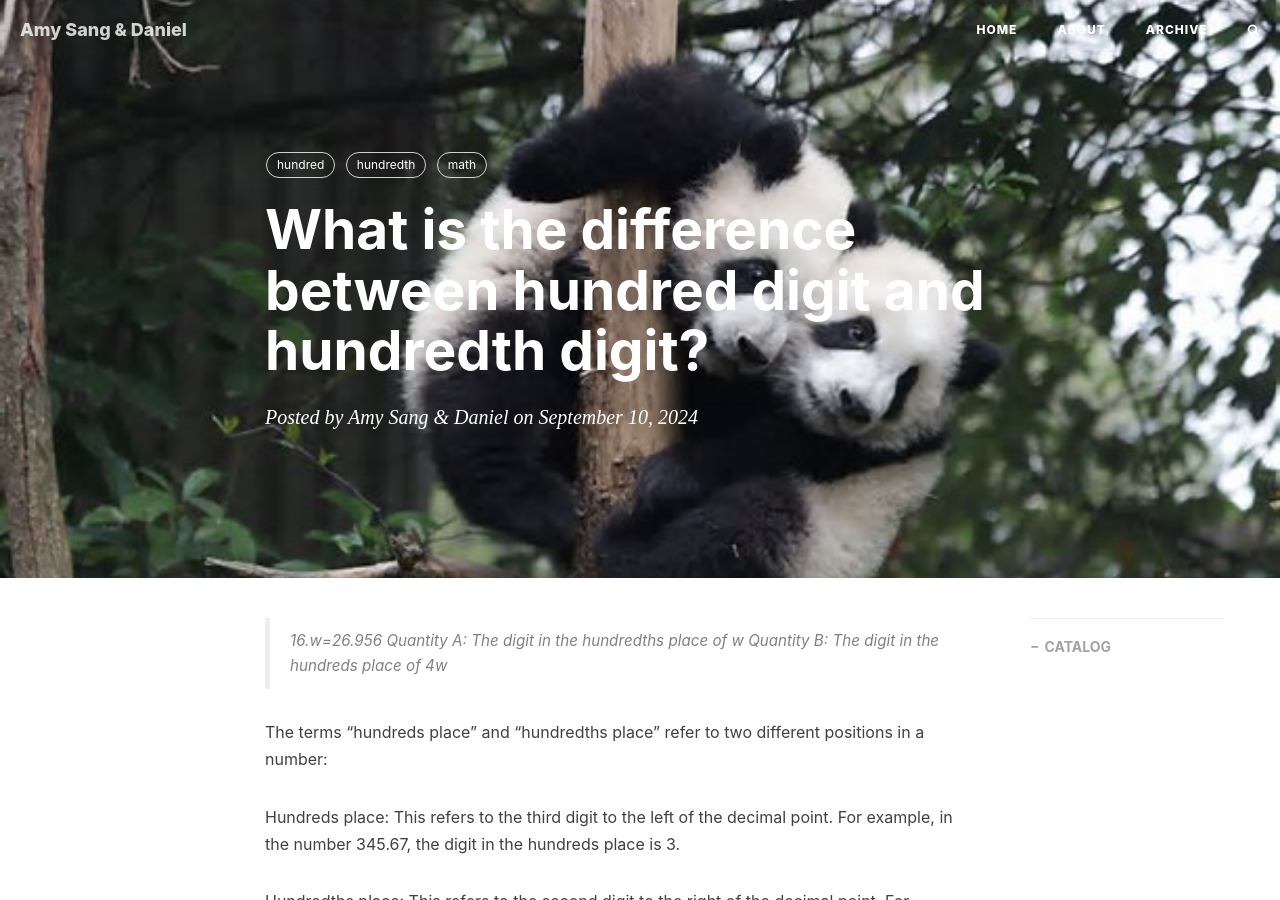
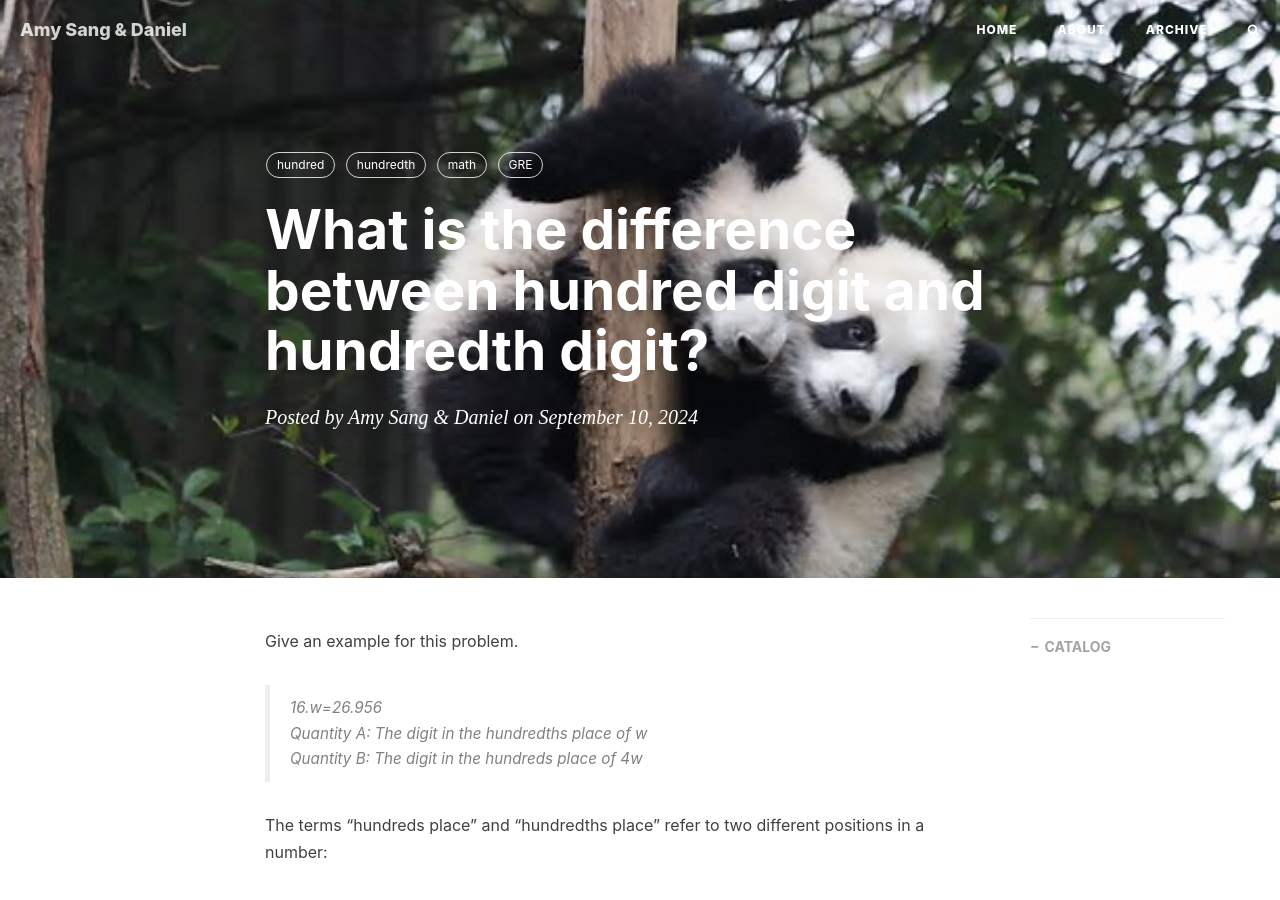
Before and after one commit to AmySang666/amysang666.github.io, a Jekyll site: the page built from _posts/2024-09-10-hundred-hundredth.md, in a window 1280 px wide and 900 px high. Built offline with Jekyll 4.4.1, drawn with Linux system fonts in a browser that asks for light colours; nearby versions of some CDN libraries; formulas are drawn with MathJax 3; comment, search, counter and statistics services are not loaded.

Commit message:
Update 2024-09-10-hundred-hundredth.md

```diff
--- a/_posts/2024-09-10-hundred-hundredth.md
+++ b/_posts/2024-09-10-hundred-hundredth.md
@@ -2,15 +2,18 @@
 layout: post
 title:  "What is the difference between hundred digit and hundredth digit?"
 date:  2024-09-10 06:14:54
-categories: hundred hundredth digit math
-tags: hundred hundredth math
+categories: hundred hundredth digit math GRE
+tags: hundred hundredth math GRE
 excerpt: What is the difference between hundred digit and hundredth digit?
 mathjax: true
 ---
 
+Give an example for this problem.
 
 > 16.w=26.956
+>
 > Quantity A: The digit in the hundredths place of w
+>
 > Quantity B: The digit in the hundreds place of 4w
 
 
```
